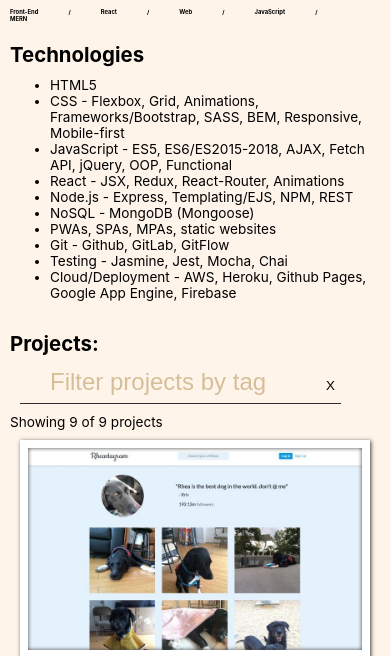
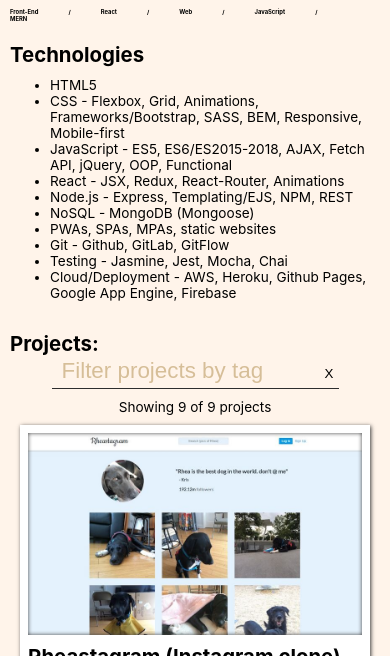
Before and after one commit to KristofferTroncoso/KristofferTroncoso.github.io, a React app: page / in a window 390 px wide. Shown: the part 114-770 px from the top of the page. Built offline with nearby package versions, Linux system fonts and the light colour scheme.

Commit message:
Fix form styling

```diff
--- a/src/components/SearchForm.css
+++ b/src/components/SearchForm.css
@@ -1,24 +1,50 @@
+
+.SearchSection {
+  display: flex;
+  flex-wrap: wrap;
+  align-items: baseline;
+  justify-content: flex-start;
+  align-content: center;
+}
+
+@media (max-width: 768px) {
+  .SearchSection {
+    flex-direction: column;
+    flex-wrap: nowrap;
+    justify-content: center;
+    margin: 0 auto;
+  }
+  .SearchForm {
+    margin: 0 auto 10px;
+  }
+  .showing {
+    margin: 0 auto;
+  }
+}
+
 .SearchForm {
-  margin: 0 30px 10px 10px;
   border-bottom: 1px solid #2d2d2d;
   min-width: 280px;
 }
 
 .SearchForm__input {
-  font-size: 2rem;
+  font-size: 1.2rem;
   border: none;
   background: inherit;
   outline: none;
-  padding: 5px 30px;
-  min-width: 260px;
+  padding: 5px 10px;
+  min-width: 140px;
   max-width: 300px;
 }
 
+.xbutton {
+  width: 20px;
+}
 .SearchForm__input::placeholder {
-  font-size: 1.5rem;
+  font-size: 1.4rem;
   color: #d6be98;
 }
 
 .showing {
-  width: 300px;
+  padding: 0 10px;
 }
--- a/src/components/SearchForm.js
+++ b/src/components/SearchForm.js
@@ -4,7 +4,7 @@
 class SearchForm extends Component {
   render() {
     return (
-      <div className="wrapper" style={{ display: 'flex', flexWrap: 'wrap', alignItems: 'baseline' }}>
+      <div className="SearchSection wrapper">
         <form className="SearchForm" onSubmit={e => e.preventDefault()}>
           <input
             type="text"
@@ -13,7 +13,7 @@
             value={this.props.filterTag}
             onChange={this.props.handleChange}
           />
-          <button style={{ border: 'none', background: 'inherit', outline: 'none' }} onClick={e => this.props.clearFilterTag()}>X</button>
+          <button className="xbutton" style={{ border: 'none', background: 'inherit', outline: 'none' }} onClick={e => this.props.clearFilterTag()}>X</button>
         </form>
         <div className="showing">
           Showing {this.props.projects.filter(p => p.tags.join(' ').includes(this.props.filterTag.toLowerCase())).length} of {this.props.projects.length} projects
```
